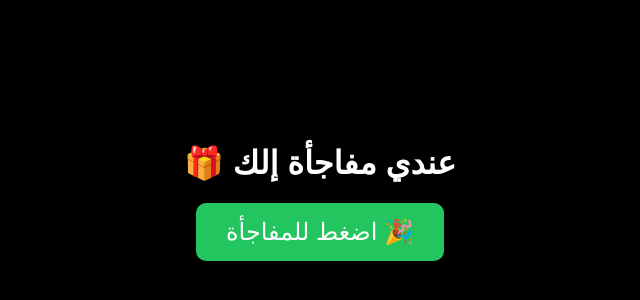
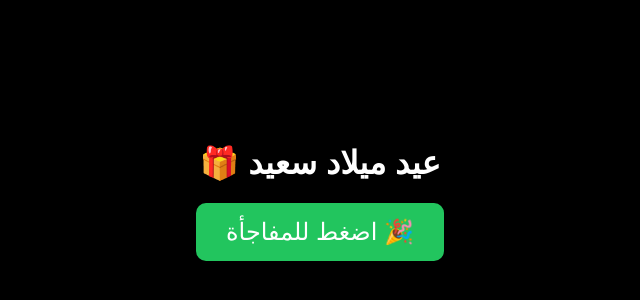
Before and after one commit to anasaldahdoh2005-commits/happy-birthday-Abu-Bashir, a plain HTML site: page index.html in a window 1280 px wide. Shown: the part 208-508 px from the top of the page, without its empty margins (320-960 px from the left). Drawn offline with Linux system fonts and the light colour scheme.

Commit message:
Update index.html

```diff
--- a/index.html
+++ b/index.html
@@ -125,7 +125,7 @@ body {
 
 <!-- الصفحة الأولى -->
 <div id="startPage">
-    <h1>🎁 عندي مفاجأة إلك</h1>
+    <h1>🎁 عيد ميلاد سعيد </h1>
     <div class="startBtn" onclick="start()">اضغط للمفاجأة 🎉</div>
 </div>
 
```
